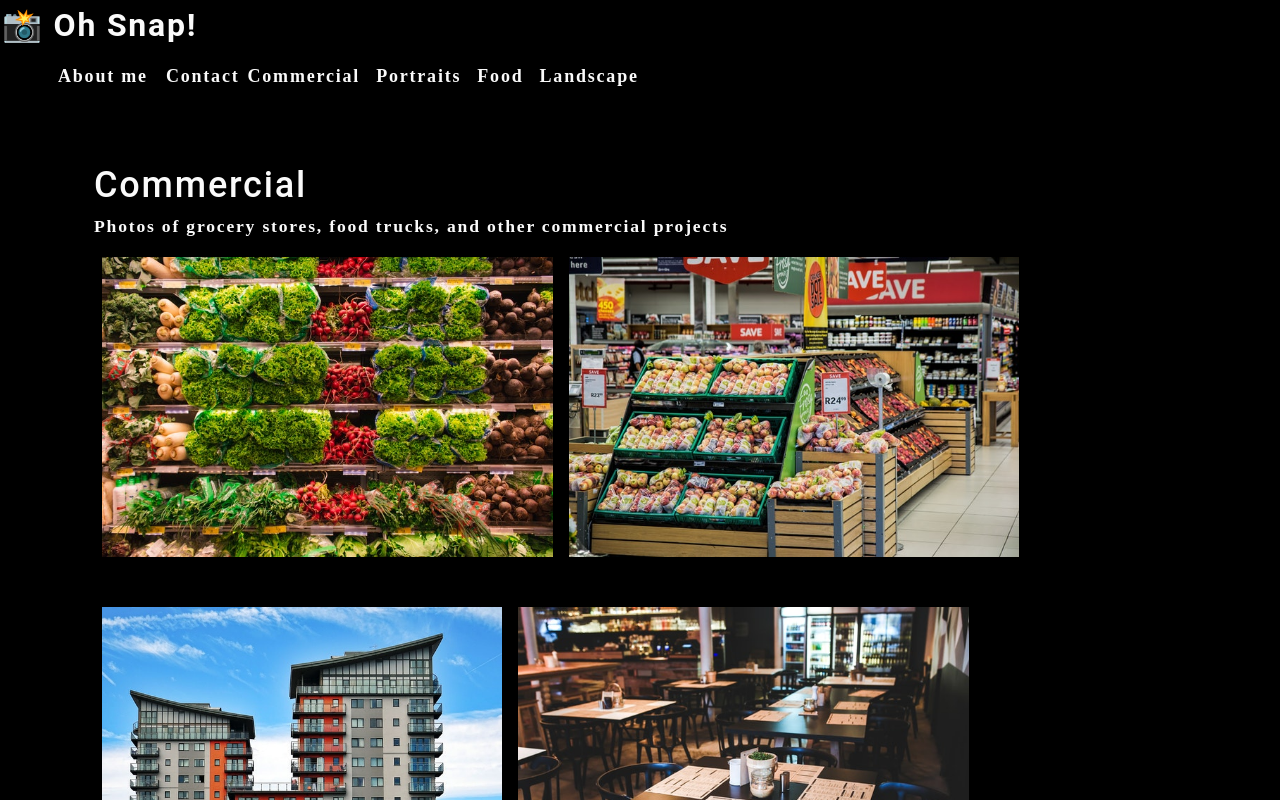
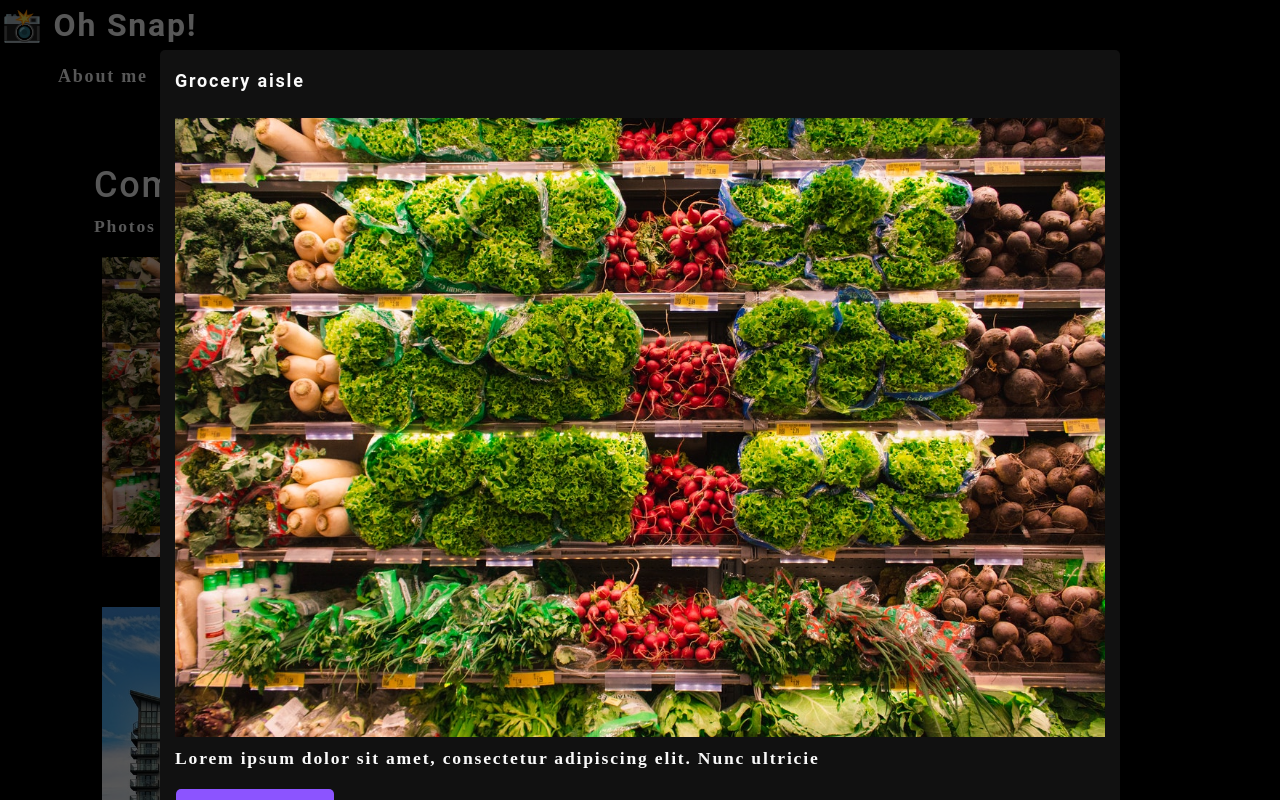
Before and after one commit to AndrewFaugno/photo-port, a React (Create React App) app: page / in a window 1280 px wide. Both pictures are taken after a click on the picture 327 px from the left and 406 px from the top of the page. Shown: the top 800 px of the page. Built offline with nearby package versions, Linux system fonts and the light colour scheme.

Commit message:
created modal when images are clicked

```diff
--- a/src/components/Modal/index.js
+++ b/src/components/Modal/index.js
@@ -1,9 +1,22 @@
 import React from 'react';
 
-function Modal() {
+function Modal({currentPhoto}) {
+    const {name, category, description, index} = currentPhoto;
 
     return(
-        // jsx
+        <div className='modalBackdrop'>
+            <div className='modalContainer'>
+                <h3 className='modalTitle'>{name}</h3>
+                <img
+                    src={require(`../../assets/large/${category}/${index}.jpg`)}
+                    alt={category}
+                />
+                <p>{description}</p>
+                <button type='button'>
+                    Close this modal
+                </button>
+            </div>
+        </div>
     );
 }
 
--- a/src/components/PhotoList/index.js
+++ b/src/components/PhotoList/index.js
@@ -1,4 +1,5 @@
 import React, { useState } from 'react';
+import Modal from '../Modal';
 
 const PhotoList = ({ category }) => {
   const [photos] = useState([
@@ -120,14 +121,25 @@
 
   const currentPhotos = photos.filter(photo => photo.category === category);
 
+  const [currentPhoto, setCurrentPhoto] = useState();
+
+  const toggleModal = (image, i) => {
+    setCurrentPhoto({...image, index: i});
+    setIsModalOpen(true);
+  }
+
+  const [isModalOpen, setIsModalOpen] = useState(false);
+
   return (
     <div>
+      {isModalOpen && <Modal currentPhoto={currentPhoto} />}
       <div className="flex-row">
         {currentPhotos.map((image, i) => (
           <img
             src={require(`../../assets/small/${category}/${i}.jpg`)}
             alt={image.name}
             className="img-thumbnail mx-1"
+            onClick={() => toggleModal(image, i)}
             key={image.name}
           />
         ))}
```
